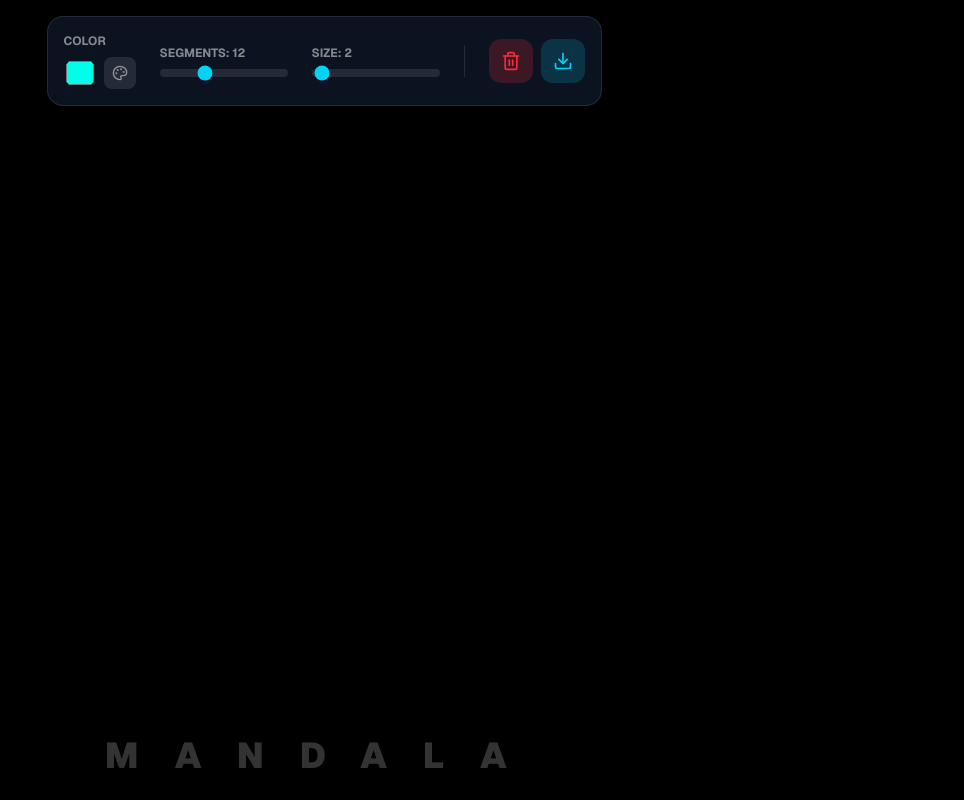
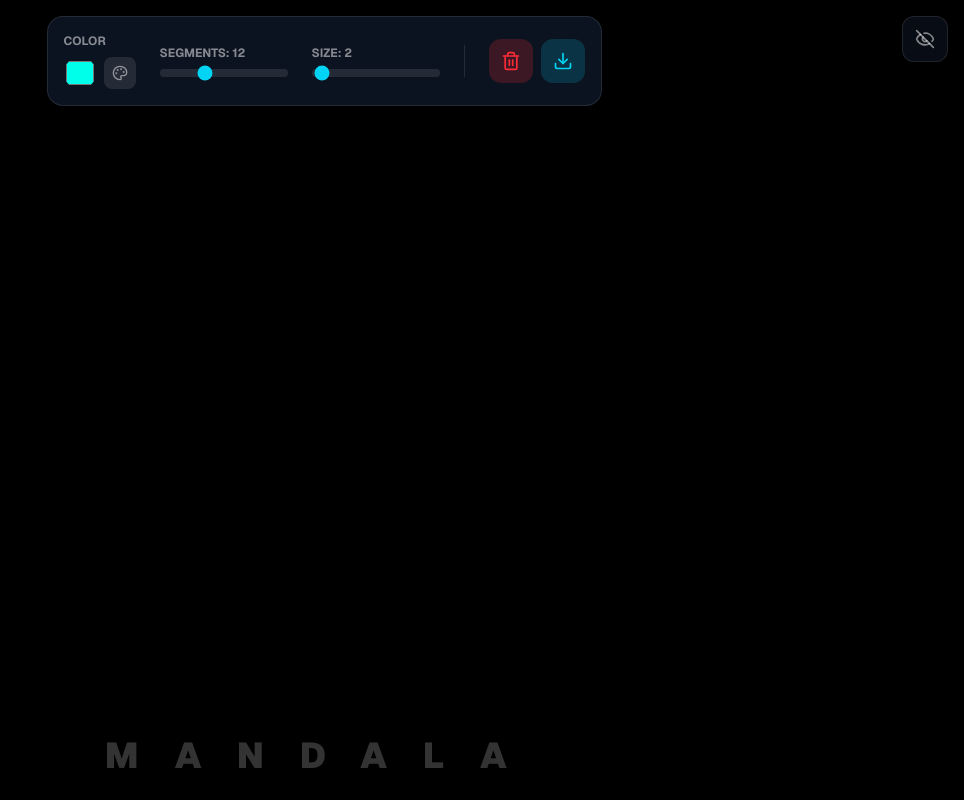
Before and after one commit to AidenCarrera/random-web, a Next.js app: page /mandala-maker in a window 1280 px wide. Shown: the whole page, without its empty margins (316-1280 px from the left). Built offline with nearby package versions, Linux system fonts and the light colour scheme.

Commit message:
Update mandala-maker
Mandala maker now has UI toggle button

```diff
--- a/app/mandala-maker/page.tsx
+++ b/app/mandala-maker/page.tsx
@@ -1,7 +1,7 @@
 "use client";
 
 import { useRef, useEffect, useState } from "react";
-import { Download, Trash2, Palette } from "lucide-react";
+import { Download, Trash2, Palette, Eye, EyeOff } from "lucide-react";
 
 export default function MandalaMaker() {
   const canvasRef = useRef<HTMLCanvasElement>(null);
@@ -10,6 +10,7 @@ export default function MandalaMaker() {
   const [lineWidth, setLineWidth] = useState(2);
   const [isDrawing, setIsDrawing] = useState(false);
   const [rainbowMode, setRainbowMode] = useState(false);
+  const [showUI, setShowUI] = useState(true);
 
   // For rainbow cycle
   const hueRef = useRef(0);
@@ -131,8 +132,21 @@ export default function MandalaMaker() {
         className="absolute inset-0 cursor-crosshair"
       />
 
+      {/* Toggle UI Button */}
+      <button
+        onClick={() => setShowUI(!showUI)}
+        className="absolute top-4 right-4 z-50 p-3 bg-gray-900/50 backdrop-blur-md text-white/50 hover:text-white hover:bg-gray-900/80 rounded-xl transition-all border border-white/10 shadow-lg"
+        title={showUI ? "Hide Controls" : "Show Controls"}
+      >
+        {showUI ? <EyeOff className="w-5 h-5" /> : <Eye className="w-5 h-5" />}
+      </button>
+
       {/* Controls */}
-      <div className="absolute top-0 left-0 w-full p-4 flex flex-wrap justify-center items-start gap-4 pointer-events-none">
+      <div
+        className={`absolute top-0 left-0 w-full p-4 flex flex-wrap justify-center items-start gap-4 pointer-events-none transition-opacity duration-300 ${
+          showUI ? "opacity-100" : "opacity-0 pointer-events-none"
+        }`}
+      >
         <div className="bg-gray-900/80 backdrop-blur-xl p-4 rounded-2xl border border-white/10 shadow-2xl flex flex-wrap items-center gap-6 pointer-events-auto">
           <div className="flex flex-col gap-2">
             <label className="text-xs text-white/50 font-bold uppercase">
```
